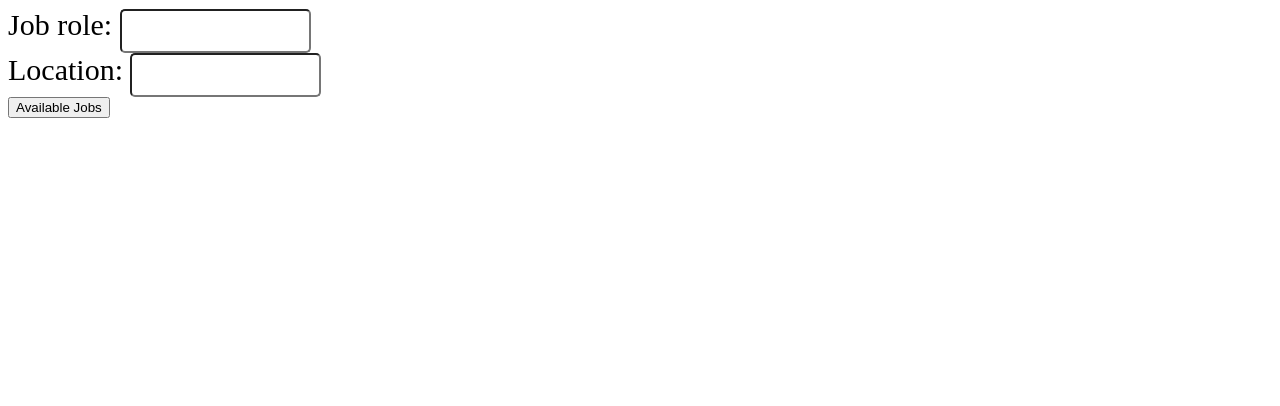
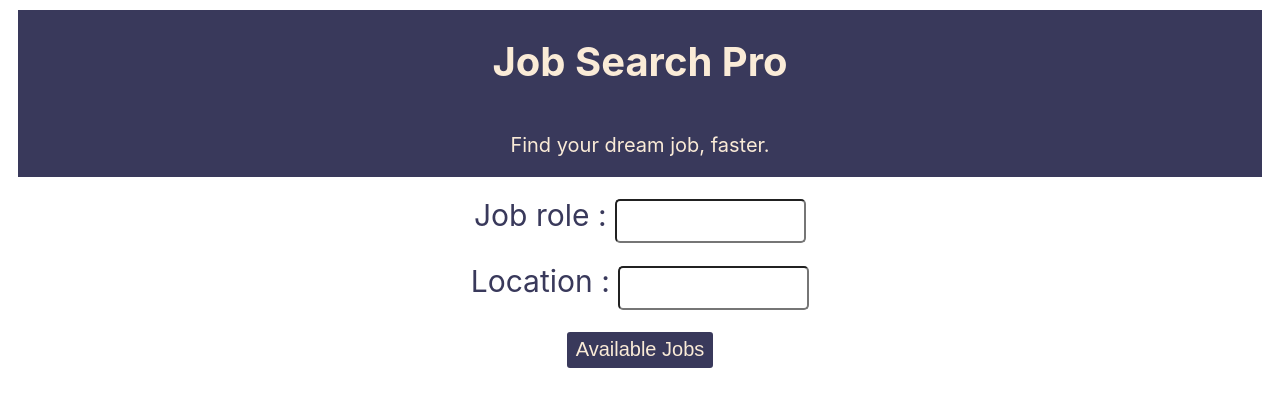
Before and after one commit to Tejasvichallagundla/job-searching-website, a plain HTML site: page index.html in a window 1280 px wide. Drawn offline with Linux system fonts and the light colour scheme.

Commit message:
updated css

```diff
--- a/index.html
+++ b/index.html
@@ -8,15 +8,19 @@
     <link  href="job.css" rel="stylesheet">
 </head>
 <body>
+    <header id="main-header">
+        <h1>Job Search Pro</h1>
+        <p>Find your dream job, faster.</p>
+    </header>
 <div id="details">
-    <div>
-        <label id="job-role-text">Job role: <input id="job-role"></label>
+    <div class="job-div">
+        <label id="job-role-text">Job role : <input id="job-role"></label>
         </div>
-        <div>
-        <label id="job-loc-text">Location: <input id="job-location"></label>
+        <div class="job-div">
+        <label id="job-loc-text">Location : <input id="job-location"></label>
 
     </div>
-    <button onclick="
+    <button class="availjobs-button" onclick="
         fetchjobfunction();
         ">Available Jobs</button>
 </div>
--- a/job.css
+++ b/job.css
@@ -1,11 +1,32 @@
+#main-header{
+    display:flex;
+    flex-direction: column;
+    align-items: center;
+    color: antiquewhite;
+    background-color: rgb(57, 57, 91);
+    font-family: 'Inter', sans-serif;
+    /* font-family: arial,sans-serif; */
+    margin: 10px;
+}
+#main-header h1{
+    font-size: 40px;
+
+}
+#main-header p{
+    font-size: 20px;
+}
 
 #details{
-   justify-content: centre;
+   display:flex;
+   flex-direction: column;
+   align-items: center;
    width:100%;
-   align-items: center;
+   background-color: white;
 }
 #job-role-text,#job-loc-text{
     font-size: 30px;
+    color: rgb(57, 57, 91);
+    font-family: 'Inter', sans-serif;
 }
 #job-role{
     border-radius:5px;
@@ -18,10 +39,28 @@
     padding:5px;
     height:30px;
 }
+.availjobs-button{
+    height: 40px;
+    padding: 5px;
+    width: 150px;
+    border-radius: 5px;
+    margin: 10px;
+    font-size: 20px;
+    border:2px solid white;
+    background-color: rgb(57, 57, 91);
+    color:antiquewhite;
+
+}
 .job-card{
-    border:2px solid black;
+    border:2px solid rgb(57, 57, 91);
     margin:10px;
     padding:10px;
     border-radius: 5px;
+    background-color: white;
+    color: rgb(57, 57, 91);
 
 }
+.job-div{
+    margin:10px;
+
+}
```
